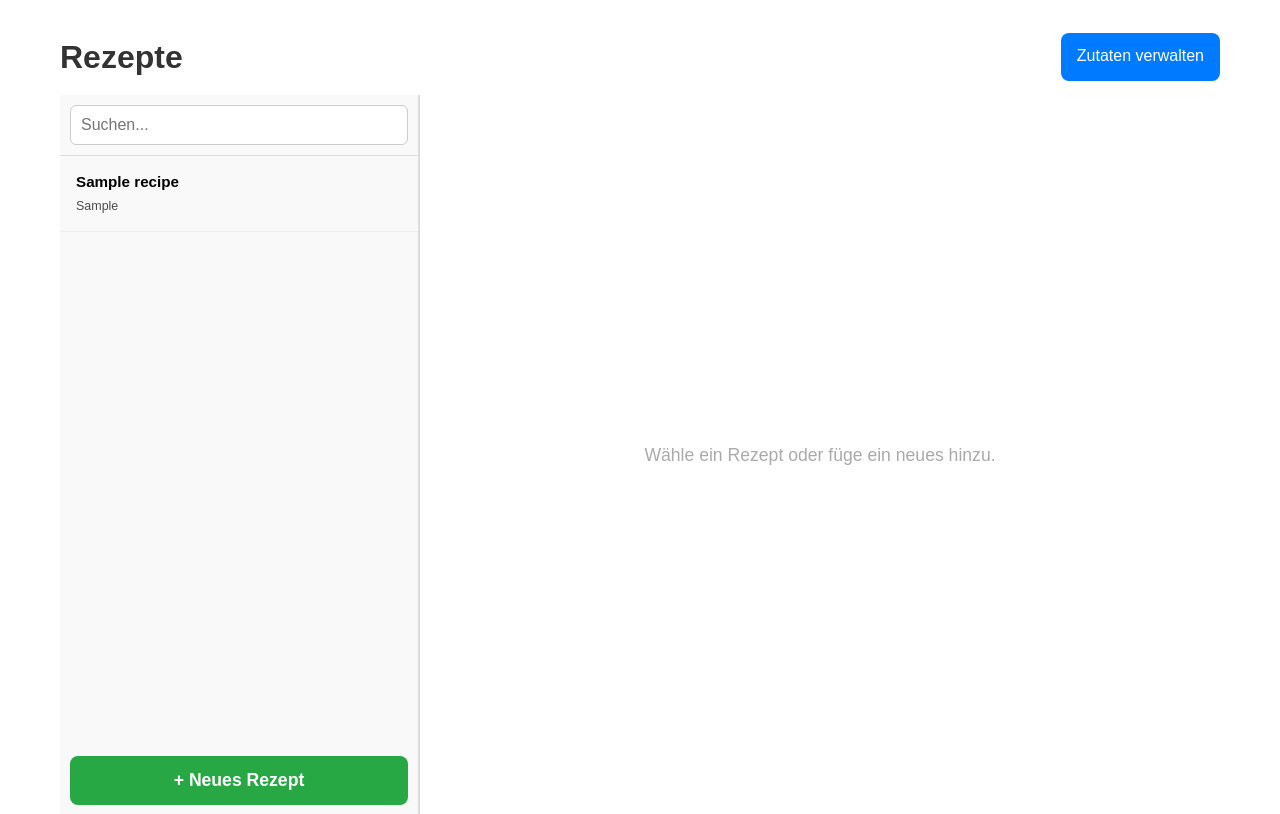
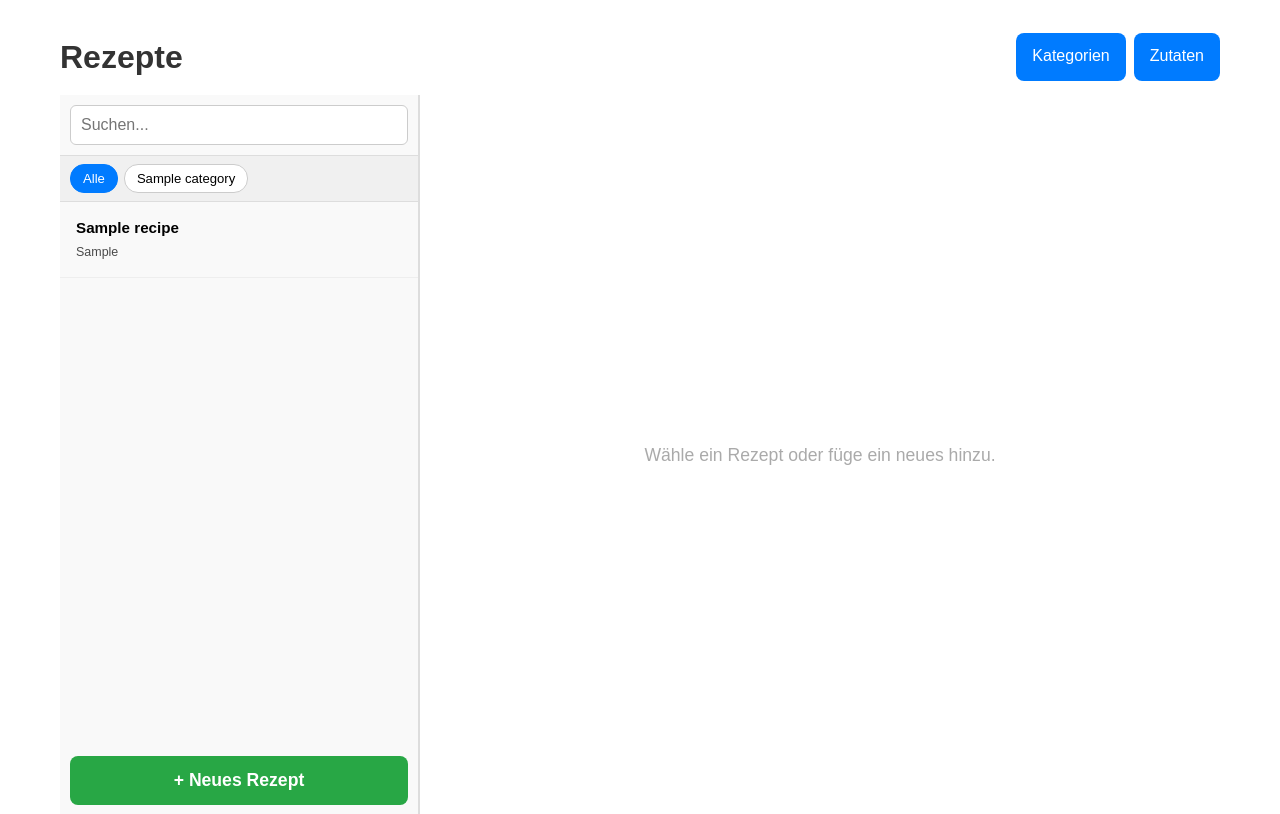
Before and after one commit to dorien89/Einkaufsliste, a Flask app: page /recipe/ in a window 1280 px wide. Shown: the part 78-892 px from the top of the page. Run offline with Flask 3, Linux system fonts and the light colour scheme; tables that the repository leaves empty hold one stand-in row (values such as "Sample post").

Commit message:
add category filter and management to recipe page
- Category model, migration, and full CRUD API endpoints
- Filter bar in recipe list with per-category and 'Alle' buttons
- Category management page (/recipe/categories) with add/rename/delete
- Recipe form uses dynamic category select from DB
- JS updated: loadCategories, renderCategoryFilter, getFilteredRecipes

Co-Authored-By: Claude Sonnet 4.6 <noreply@anthropic.com>

```diff
--- a/app/routes/api_routes.py
+++ b/app/routes/api_routes.py
@@ -1,12 +1,54 @@
 from app import db
 from flask import Blueprint, jsonify, request
-from app.models.recipe import Recipe, RecipeIngredient, Ingredient
+from app.models.recipe import Recipe, RecipeIngredient, Ingredient, Category
 from app.models.shopping_list import ShoppingList
 from app.services.recipe_service import RecipeService
 import random
 from datetime import datetime
 
 bp = Blueprint('api', __name__, url_prefix='/api')
+
+@bp.route('/categories', methods=['GET'])
+def get_categories():
+    categories = Category.query.order_by(Category.name).all()
+    return jsonify([{'id': c.id, 'name': c.name} for c in categories])
+
+@bp.route('/categories', methods=['POST'])
+def create_category():
+    data = request.get_json()
+    name = data.get('name', '').strip()
+    if not name:
+        return jsonify({'error': 'Name required'}), 400
+    existing = Category.query.filter(Category.name.ilike(name)).first()
+    if existing:
+        return jsonify({'error': 'Category already exists'}), 400
+    category = Category(name=name)
+    db.session.add(category)
+    db.session.commit()
+    return jsonify({'id': category.id, 'name': category.name}), 201
+
+@bp.route('/categories/<int:category_id>', methods=['PUT'])
+def update_category(category_id):
+    category = Category.query.get_or_404(category_id)
+    data = request.get_json()
+    new_name = data.get('name', '').strip()
+    if not new_name:
+        return jsonify({'error': 'Name required'}), 400
+    old_name = category.name
+    category.name = new_name
+    Recipe.query.filter_by(category=old_name).update({'category': new_name})
+    db.session.commit()
+    return jsonify({'id': category.id, 'name': category.name})
+
+@bp.route('/categories/<int:category_id>', methods=['DELETE'])
+def delete_category(category_id):
+    category = Category.query.get_or_404(category_id)
+    in_use = Recipe.query.filter_by(category=category.name).first()
+    if in_use:
+        return jsonify({'error': 'Category is used by recipes'}), 400
+    db.session.delete(category)
+    db.session.commit()
+    return jsonify({'success': True})
 
 @bp.route('/ingredients', methods=['GET'])
 def search_ingredients():
--- a/app/routes/recipe_routes.py
+++ b/app/routes/recipe_routes.py
@@ -1,6 +1,6 @@
 from flask import Blueprint, render_template, request, redirect, url_for
 from app.services.recipe_service import RecipeService
-from app.models.recipe import Ingredient
+from app.models.recipe import Ingredient, Category
 
 bp = Blueprint('recipe', __name__, url_prefix='/recipe')
 
@@ -26,3 +26,8 @@ def delete_recipe(recipe_id):
 def manage_ingredients():
     ingredients = Ingredient.query.order_by(Ingredient.name).all()
     return render_template('ingredients.html', ingredients=ingredients)
+
+@bp.route('/categories')
+def manage_categories():
+    categories = Category.query.order_by(Category.name).all()
+    return render_template('categories.html', categories=categories)
--- a/app/static/css/recipe_manage.css
+++ b/app/static/css/recipe_manage.css
@@ -388,6 +388,36 @@
     min-height: 48px;
 }
 
+/* ── Category filter bar ────────────────────────────── */
+.rm-category-filter {
+    display: flex;
+    flex-wrap: wrap;
+    gap: 6px;
+    padding: 8px 10px;
+    border-bottom: 1px solid #ddd;
+    background: #f0f0f0;
+}
+
+.rm-cat-btn {
+    padding: 6px 12px;
+    border: 1px solid #ccc;
+    border-radius: 14px;
+    background: #fff;
+    font-size: 0.82em;
+    cursor: pointer;
+    white-space: nowrap;
+}
+
+.rm-cat-btn:hover {
+    background: #e8e8e8;
+}
+
+.rm-cat-btn.active {
+    background: #007BFF;
+    color: #fff;
+    border-color: #007BFF;
+}
+
 /* ── Responsive ─────────────────────────────────────── */
 @media (max-width: 767px) {
     .rm-container {
--- a/app/static/js/recipe_manage.js
+++ b/app/static/js/recipe_manage.js
@@ -1,16 +1,52 @@
 let allRecipes = [];
+let allCategories = [];
 let activeRecipeId = null;
+let activeCategory = null;
 
 // ── Init ─────────────────────────────────────────────
 async function init() {
+    await loadCategories();
     await loadRecipeList();
+}
+
+// ── Categories ───────────────────────────────────────
+async function loadCategories() {
+    const res = await fetch('/api/categories');
+    allCategories = await res.json();
+    renderCategoryFilter();
+}
+
+function renderCategoryFilter() {
+    const bar = document.getElementById('rm-category-filter');
+    bar.innerHTML = '';
+    const all = document.createElement('button');
+    all.className = 'rm-cat-btn' + (activeCategory === null ? ' active' : '');
+    all.textContent = 'Alle';
+    all.onclick = () => { activeCategory = null; renderCategoryFilter(); renderList(getFilteredRecipes()); };
+    bar.appendChild(all);
+    allCategories.forEach(cat => {
+        const btn = document.createElement('button');
+        btn.className = 'rm-cat-btn' + (activeCategory === cat.name ? ' active' : '');
+        btn.textContent = cat.name;
+        btn.onclick = () => { activeCategory = cat.name; renderCategoryFilter(); renderList(getFilteredRecipes()); };
+        bar.appendChild(btn);
+    });
+}
+
+function getFilteredRecipes() {
+    const q = document.getElementById('rm-search').value.toLowerCase();
+    return allRecipes.filter(r => {
+        const matchesSearch = r.name.toLowerCase().includes(q) || (r.category || '').toLowerCase().includes(q);
+        const matchesCategory = activeCategory === null || r.category === activeCategory;
+        return matchesSearch && matchesCategory;
+    });
 }
 
 // ── Recipe list ──────────────────────────────────────
 async function loadRecipeList() {
     const response = await fetch('/api/recipes/all');
     allRecipes = await response.json();
-    renderList(allRecipes);
+    renderList(getFilteredRecipes());
 }
 
 function renderList(recipes) {
@@ -30,8 +66,7 @@ function renderList(recipes) {
 }
 
 function filterList() {
-    const q = document.getElementById('rm-search').value.toLowerCase();
-    renderList(allRecipes.filter(r => r.name.toLowerCase().includes(q) || (r.category || '').toLowerCase().includes(q)));
+    renderList(getFilteredRecipes());
 }
 
 // ── Detail view ──────────────────────────────────────
@@ -117,14 +152,10 @@ function renderForm(recipe) {
         </div>
         <div class="rm-form-group">
             <label>Kategorie</label>
-            <input type="text" id="f-category" value="${isEdit ? recipe.category : ''}" placeholder="z.B. Hauptgericht" list="categories-list">
-            <datalist id="categories-list">
-                <option value="Hauptgericht">
-                <option value="Beilage">
-                <option value="Vorspeise">
-                <option value="Dessert">
-                <option value="Snack">
-            </datalist>
+            <select id="f-category">
+                <option value="">-- Keine --</option>
+                ${allCategories.map(c => `<option value="${c.name}" ${isEdit && recipe.category === c.name ? 'selected' : ''}>${c.name}</option>`).join('')}
+            </select>
         </div>
         <div class="rm-form-group">
             <label>Beschreibung (optional)</label>
--- a/app/templates/recipes.html
+++ b/app/templates/recipes.html
@@ -5,7 +5,10 @@
 {% block content %}
 <div style="display:flex;justify-content:space-between;align-items:center;margin-bottom:12px;">
     <h1 style="margin:0">Rezepte</h1>
-    <a href="{{ url_for('recipe.manage_ingredients') }}" class="rm-btn rm-btn-edit" style="text-decoration:none;padding:10px 16px;">Zutaten verwalten</a>
+    <div style="display:flex;gap:8px;">
+        <a href="{{ url_for('recipe.manage_categories') }}" class="rm-btn rm-btn-edit" style="text-decoration:none;padding:10px 16px;">Kategorien</a>
+        <a href="{{ url_for('recipe.manage_ingredients') }}" class="rm-btn rm-btn-edit" style="text-decoration:none;padding:10px 16px;">Zutaten</a>
+    </div>
 </div>
 <div class="rm-container" id="rm-container">
     <!-- Left panel -->
@@ -13,6 +16,7 @@
         <div class="rm-list-search">
             <input type="text" id="rm-search" placeholder="Suchen..." oninput="filterList()">
         </div>
+        <div class="rm-category-filter" id="rm-category-filter"></div>
         <ul class="rm-list-items" id="rm-list-items"></ul>
         <button class="rm-list-add-btn" onclick="openAddForm()">+ Neues Rezept</button>
     </div>
```
Also changed, not shown: app/models/recipe.py (+9 -0 lines), app/templates/categories.html (added, +84 -0 lines), migrations/versions/a7d64f91f899_add_categories_table.py (added, +33 -0 lines).
